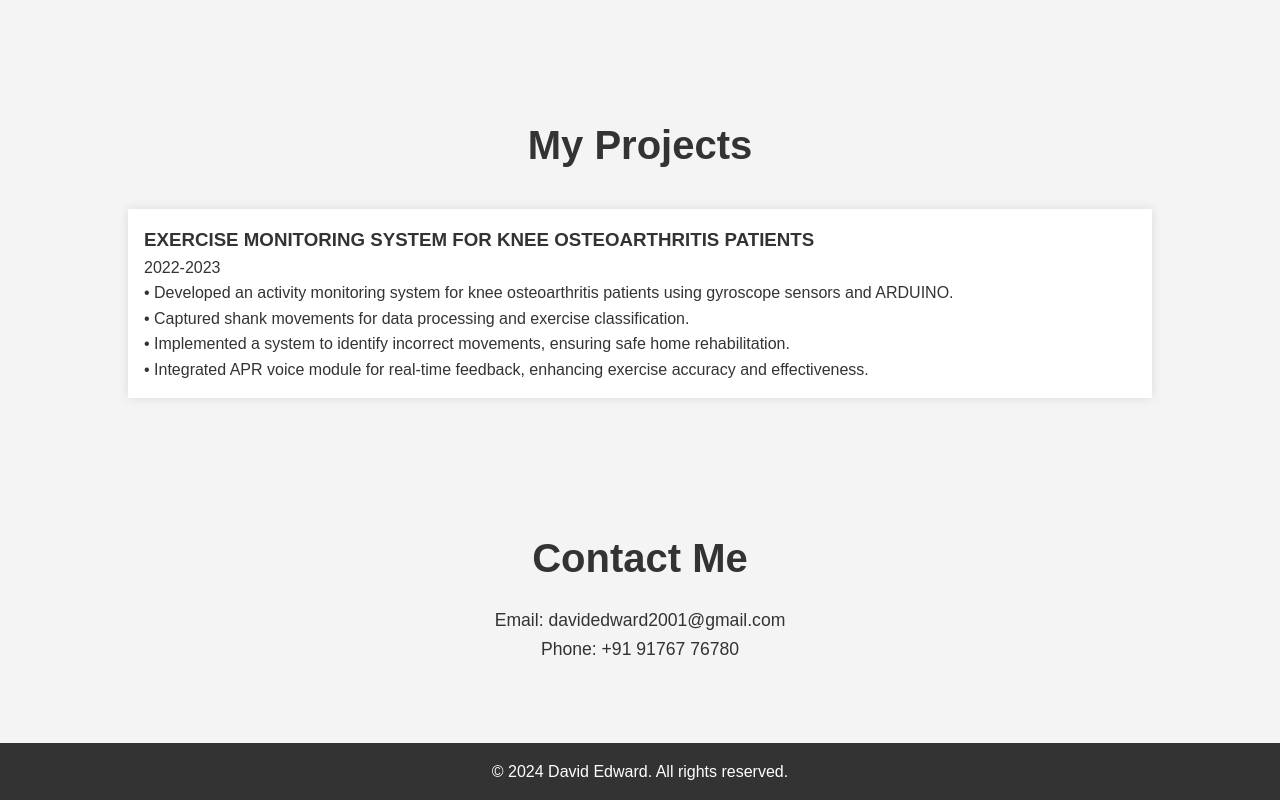
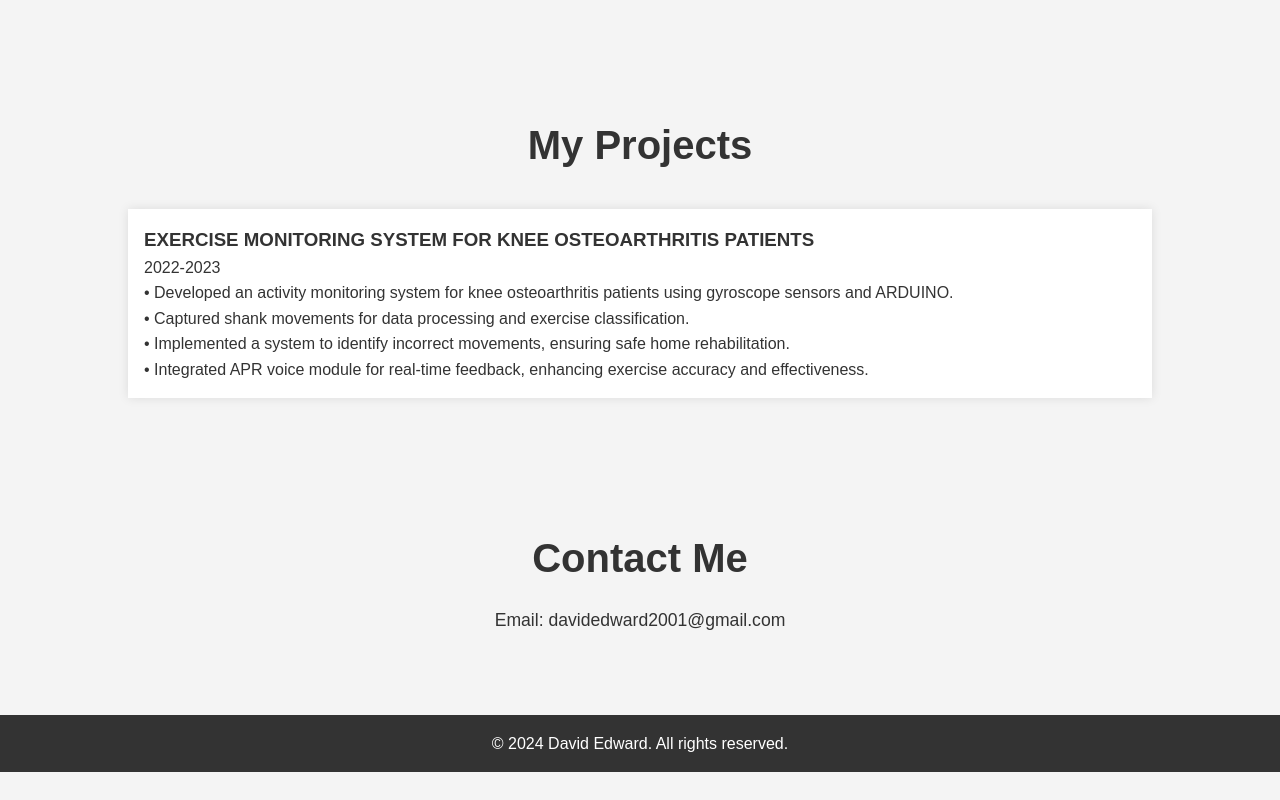
Before and after one commit to DavidTechie/Simple_Portfolio, a plain HTML site: page index.html in a window 1280 px wide. Shown: the part 2560-3360 px from the top of the page. After the commit the page ends 3332 px from the top, so only its background shows below. Drawn offline with Linux system fonts and the light colour scheme.

Commit message:
Update index.html

```diff
--- a/index.html
+++ b/index.html
@@ -127,7 +127,6 @@
     <section id="contact">
         <h2>Contact Me</h2>
         <p>Email: davidedward2001@gmail.com</p>
-        <p>Phone: +91 91767 76780</p>
     </section>
 
     <!-- Footer -->
```
